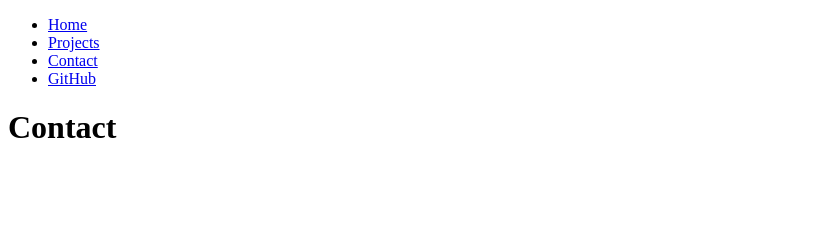
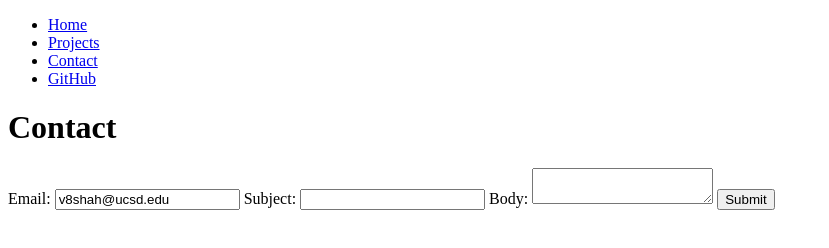
Before and after one commit to vishudhshah/portfolio, a plain HTML site: page contact/index.html in a window 1280 px wide. Shown: the whole page, without its empty margins (0-829 px from the left). Drawn offline with Linux system fonts and the light colour scheme.

Commit message:
contact form created

```diff
--- a/contact/index.html
+++ b/contact/index.html
@@ -16,5 +16,18 @@
     </nav>
 
     <h1>Contact</h1>
+
+    <form action="mailto:v8shah@ucsd.edu" method="POST" enctype="text/plain">
+        <label for="email">Email:</label>
+        <input name="email" type="email" id="email" value="v8shah@ucsd.edu">
+
+        <label for="subject">Subject:</label>
+        <input name="subject" id="subject">
+
+        <label for="body">Body:</label>
+        <textarea name="body"></textarea>
+
+        <button>Submit</button>
+    </form>
 </body>
 </html>
```
